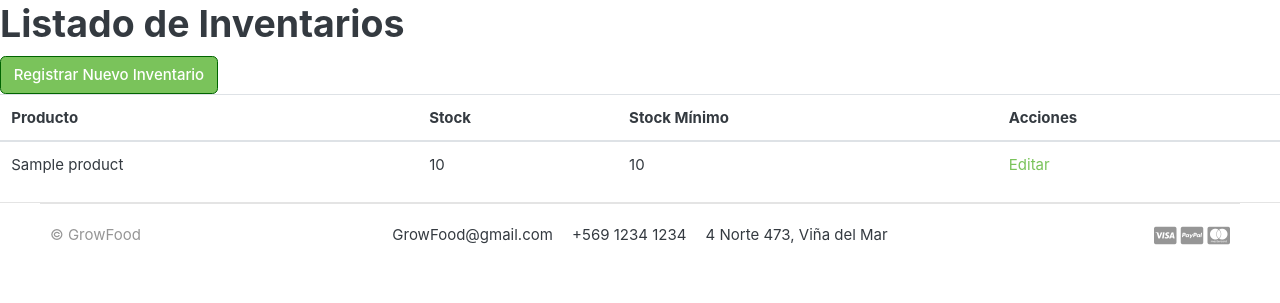
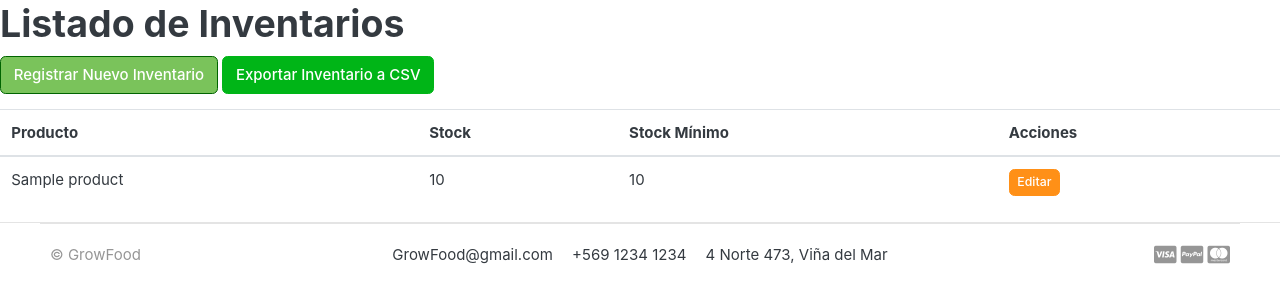
Before and after one commit to retamalpeirano/django_ecommerce, a Django app: page /erp/inventory/ in a window 1280 px wide. Shown: the part 89-392 px from the top of the page. Run offline with Django 5.2, Linux system fonts and the light colour scheme; a user stored in the database is signed in; tables that the repository leaves empty hold one stand-in row (values such as "Sample post"); some libraries are stand-ins or nearby versions; some web fonts are replaced.

Commit message:
Sólo sé que nada sé

```diff
--- a/adminApp/urls.py
+++ b/adminApp/urls.py
@@ -1,6 +1,6 @@
 from django.urls import path
 from . import views
-from .views import export_products_csv
+from .views import export_products_csv, export_inventory_csv
 
 app_name = 'adminApp'
 
@@ -30,6 +30,7 @@ urlpatterns = [
     path('inventory/', views.InventoryListView.as_view(), name='inventory_list'),
     path('inventory/create/', views.InventoryCreateView.as_view(), name='inventory_create'),
     path('inventory/<int:pk>/update/', views.InventoryUpdateView.as_view(), name='inventory_update'),
+    path('inventory/export/', export_inventory_csv, name='export_inventory_csv'),
 
     # Ordenes y detalles de orden
     path('orders/', views.OrderListView.as_view(), name='order_list'),
--- a/adminApp/views.py
+++ b/adminApp/views.py
@@ -159,6 +159,30 @@ class InventoryListView(ListView):
     model = Inventory
     template_name = "adminApp/inventory_list.html"
     context_object_name = "inventories"
+
+
+@user_passes_test(admin_required)
+def export_inventory_csv(request):
+    # Consulta de inventarios
+    queryset = Inventory.objects.select_related('product').all()
+
+    # Crear respuesta HTTP con el tipo de contenido CSV
+    response = HttpResponse(content_type='text/csv')
+    response['Content-Disposition'] = 'attachment; filename="inventory.csv"'
+
+    # Crear escritor CSV
+    writer = csv.writer(response)
+    writer.writerow(['ID Producto', 'Nombre del Producto', 'Stock', 'Stock Mínimo'])
+
+    for inventory in queryset:
+        writer.writerow([
+            inventory.product.id,
+            inventory.product.product_name,
+            inventory.stock,
+            inventory.stock_minimum,
+        ])
+
+    return response
 
 
 @method_decorator(user_passes_test(admin_required), name='dispatch')
--- a/templates/adminApp/inventory_list.html
+++ b/templates/adminApp/inventory_list.html
@@ -2,7 +2,10 @@
 
 {% block content %}
 <h1>Listado de Inventarios</h1>
-<a href="{% url 'adminApp:inventory_create' %}" class="btn btn-primary">Registrar Nuevo Inventario</a>
+<div class="mb-3">
+    <a href="{% url 'adminApp:inventory_create' %}" class="btn btn-primary">Registrar Nuevo Inventario</a>
+    <a href="{% url 'adminApp:export_inventory_csv' %}" class="btn btn-success">Exportar Inventario a CSV</a>
+</div>
 <table class="table">
     <thead>
         <tr>
@@ -19,7 +22,7 @@
             <td>{{ inventory.stock }}</td>
             <td>{{ inventory.stock_minimum }}</td>
             <td>
-                <a href="{% url 'adminApp:inventory_update' inventory.id %}">Editar</a>
+                <a href="{% url 'adminApp:inventory_update' inventory.id %}" class="btn btn-sm btn-warning">Editar</a>
             </td>
         </tr>
         {% endfor %}
```
